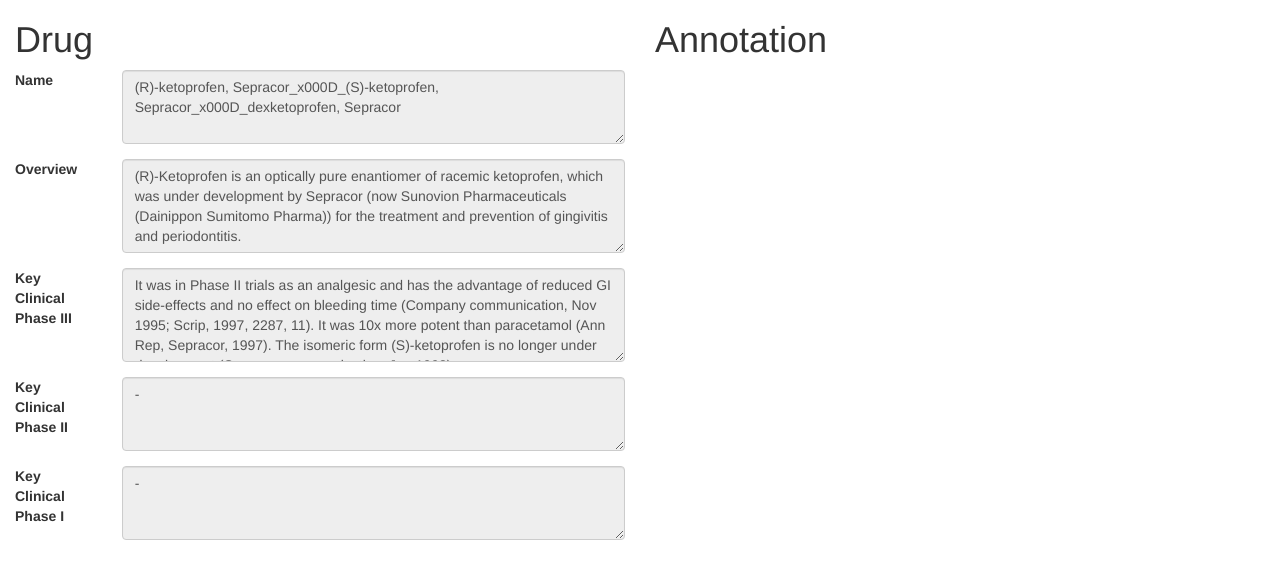
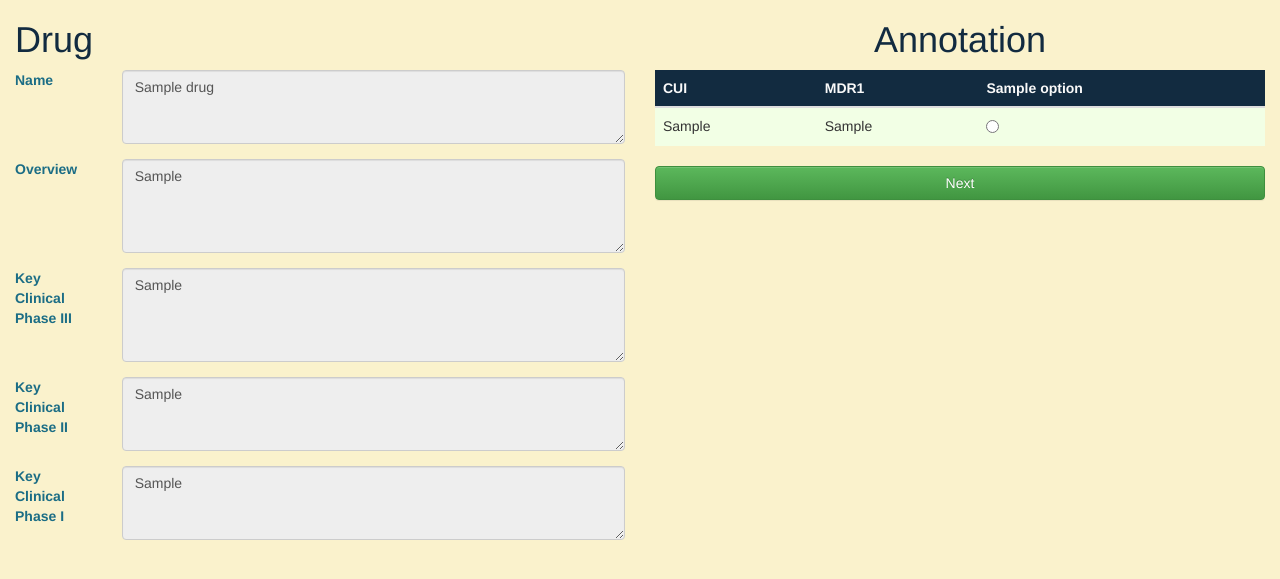
Before and after one commit to tonnpa/annotation-ui, a Django app: template annotator/templates/index.html in a window 1280 px wide. Shown: the top 579 px of the page. Run offline with Django 3.2, Linux system fonts and the light colour scheme; tables that the repository leaves empty hold one stand-in row (values such as "Sample post"); the template is opened without the code that fills it: values that come from a table or form of the project are taken from there, most other values are stand-ins (such as "Sample title", 1, 10 or a date in 2020); some libraries are stand-ins or nearby versions.

Commit message:
feat(ui): added annotation interface
Signed-off-by: Phan Anh Nguyen <tonnpa@gmail.com>

```diff
--- /dev/null
+++ b/annotator/static/css/index.css
@@ -0,0 +1,21 @@
+body {
+    height: 100%;
+    background-color: #faf2cc;
+}
+
+h1 {
+    color: #122b40;
+}
+
+label {
+    color: #1b6d85;
+}
+
+table {
+    background-color: #f2ffe5;
+}
+
+th {
+    background-color: #122b40;
+    color: #f9f9f9;
+}
--- a/annotator/templates/index.html
+++ b/annotator/templates/index.html
@@ -1,3 +1,4 @@
+{% load static %}
 <!DOCTYPE html>
 <html>
 <head>
@@ -10,9 +11,10 @@
     <!-- Optional theme -->
     <link rel="stylesheet" href="https://maxcdn.bootstrapcdn.com/bootstrap/3.3.7/css/bootstrap-theme.min.css"
           integrity="sha384-rHyoN1iRsVXV4nD0JutlnGaslCJuC7uwjduW9SVrLvRYooPp2bWYgmgJQIXwl/Sp" crossorigin="anonymous">
+    <!-- Customization -->
+    <link rel="stylesheet" href="{% static 'css/index.css' %}">
 </head>
 <body>
-
 <div class="container-fluid" style="height: 100%">
     <div class="row" style="height: 100%">
         <div class="col-md-6" style="height: 100%">
@@ -20,47 +22,70 @@
             <div class="form-group row">
                 <label for="drug_name" class="col-xs-2 col-form-label">Name</label>
                 <div class="col-xs-10">
-                    <textarea id="drug_name" class="form-control" rows=3 readonly>(R)-ketoprofen, Sepracor_x000D_(S)-ketoprofen, Sepracor_x000D_dexketoprofen, Sepracor</textarea>
+                    <textarea id="drug_name" class="form-control" rows=3 readonly>{{ drug.name }}</textarea>
                 </div>
             </div>
             <div class="form-group row">
                 <label for="drug_overview" class="col-xs-2 col-form-label">Overview</label>
                 <div class="col-xs-10">
-                    <textarea id="drug_overview" class="form-control" rows=4 readonly>(R)-Ketoprofen is an optically pure enantiomer of racemic ketoprofen, which was under development by Sepracor (now Sunovion Pharmaceuticals (Dainippon Sumitomo Pharma)) for the treatment and prevention of gingivitis and periodontitis.</textarea>
+                    <textarea id="drug_overview" class="form-control" rows=4 readonly>{{ drug.overview }}</textarea>
                 </div>
             </div>
             <div class="form-group row">
                 <label for="drug_phase3" class="col-xs-2 col-form-label">Key Clinical Phase III</label>
                 <div class="col-xs-10">
-                    <textarea id="drug_phase3" class="form-control" rows=4 readonly>It was in Phase II trials as an analgesic and has the advantage of reduced GI side-effects and no effect on bleeding time (Company communication, Nov 1995; Scrip, 1997, 2287, 11). It was 10x more potent than paracetamol (Ann Rep, Sepracor, 1997). The isomeric form (S)-ketoprofen is no longer under development (Company communication, Jun 1998).</textarea>
+                    <textarea id="drug_phase3" class="form-control" rows=4 readonly>{{ drug.cl_phase_3 }}</textarea>
                 </div>
             </div>
             <div class="form-group row">
                 <label for="drug_phase2" class="col-xs-2 col-form-label">Key Clinical Phase II</label>
                 <div class="col-xs-10">
-                    <textarea id="drug_phase2" class="form-control" rows=3 readonly>-</textarea>
+                    <textarea id="drug_phase2" class="form-control" rows=3 readonly>{{ drug.cl_phase_2 }}</textarea>
                 </div>
             </div>
             <div class="form-group row">
                 <label for="drug_phase1" class="col-xs-2 col-form-label">Key Clinical Phase I</label>
                 <div class="col-xs-10" style="height: 100%">
-                    <textarea id="drug_phase1" class="form-control" rows=3 readonly>-</textarea>
+                    <textarea id="drug_phase1" class="form-control" rows=3 readonly>{{ drug.cl_phase_1 }}</textarea>
                 </div>
             </div>
         </div>
-        <div class="col-md-6" style="height: 100%">
-            <h1>Annotation</h1>
+        <div class="col-md-6" style="height: 100%;">
+            <h1 style="text-align: center">Annotation</h1>
+            <table class="table">
+                <thead>
+                <tr>
+                    <th>CUI</th>
+                    <th>MDR1</th>
+                    {% for option, name in options %}
+                        <th>{{ name }}</th>
+                    {% endfor %}
+                </tr>
+                </thead>
+                <tbody>
+                {% for annotation in annotations %}
+                    <tr>
+                        <td>{{ annotation.cui }}</td>
+                        <td>{{ annotation.mdr1 }}</td>
+                        {% for option, name in options %}
+                            <td><input type="radio" name="annotation_{{ annotation.id }}" value="{{ option }}"></td>
+                        {% endfor %}
+                    </tr>
+                {% endfor %}
+                </tbody>
+            </table>
+            <button type="button" class="btn btn-success" style="width: 100%">Next</button>
         </div>
     </div>
 </div>
 
+<!-- Latest compiled and minified JQuery -->
+<script src="https://code.jquery.com/jquery-3.1.1.min.js"
+        integrity="sha256-hVVnYaiADRTO2PzUGmuLJr8BLUSjGIZsDYGmIJLv2b8="
+        crossorigin="anonymous"></script>
 <!-- Latest compiled and minified JavaScript -->
 <script src="https://maxcdn.bootstrapcdn.com/bootstrap/3.3.7/js/bootstrap.min.js"
         integrity="sha384-Tc5IQib027qvyjSMfHjOMaLkfuWVxZxUPnCJA7l2mCWNIpG9mGCD8wGNIcPD7Txa"
-        crossorigin="anonymous"></script>
-<!-- Latest compiled and minified JQuery -->
-<script src="https://code.jquery.com/jquery-3.1.1.min.js"
-        integrity="sha256-hVVnYaiADRTO2PzUGmuLJr8BLUSjGIZsDYGmIJLv2b8="
         crossorigin="anonymous"></script>
 
 <script>
```
Also changed, not shown: annotator/views.py (+6 -1 lines).
